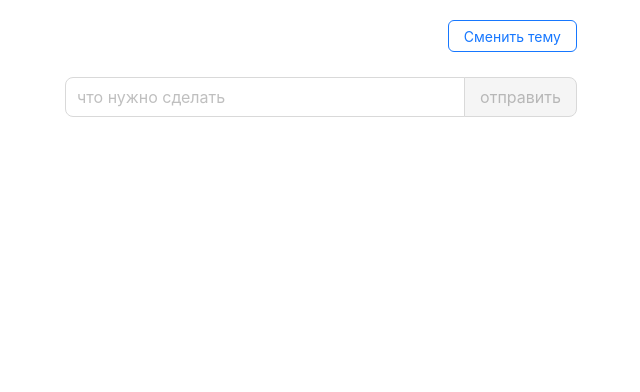
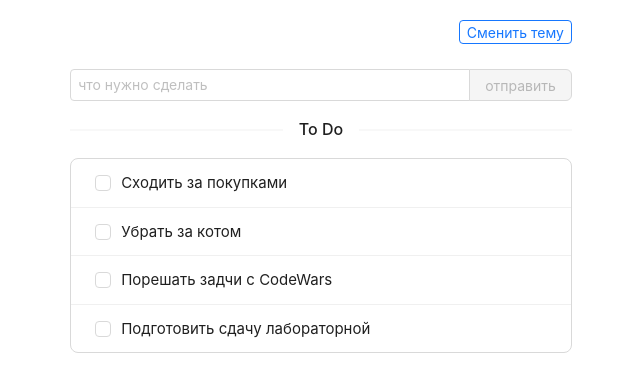
Before and after one commit to walkerman-on/to-do-app, a React (Create React App) app: page / in a window 1280 px wide. Shown: the top 392 px of the page, without its empty margins (319-959 px from the left). Built offline with nearby package versions, Linux system fonts and the light colour scheme.

Commit message:
Make adding toDoItem

```diff
--- a/src/App.js
+++ b/src/App.js
@@ -1,16 +1,46 @@
 import "./styles/App.css"
-import react, { useState } from "react"
-import { Input, Button, Space } from "antd"
-import { UserOutlined, QuestionOutlined } from "@ant-design/icons"
+import React from "react"
+import { useState } from "react"
+import {
+	Input,
+	Button,
+	Avatar,
+	Space,
+	Divider,
+	List,
+	Checkbox,
+	message,
+} from "antd"
+import { UserOutlined } from "@ant-design/icons"
 
 function App() {
-	const [toDoInput, setToDoInput] = useState({ status: true, text: "" })
+	const [toDoInput, setToDoInput] = useState({
+		status: true,
+		text: "",
+		id: null,
+	})
+	const [toDoItems, setToDoItems] = useState([
+		"Сходить за покупками",
+		"Убрать за котом",
+		"Порешать задчи с CodeWars",
+		"Подготовить сдачу лабораторной",
+	])
 
 	const pushToDo = (e) => {
 		e.preventDefault()
 		setToDoInput({ ...toDoInput, text: "" })
-		console.log(toDoInput.text)
+		setToDoItems([...toDoItems, toDoInput.text])
+		messageApi.open({
+			type: "success",
+			content: "Добавлено в список",
+			duration: 1,
+		})
 	}
+
+	const deleteToDo = (e) => {
+		e.preventDefault()
+	}
+	const [messageApi, contextHolder] = message.useMessage()
 
 	return (
 		<div className="App">
@@ -18,31 +48,48 @@ function App() {
 				style={{
 					display: "flex",
 					justifyContent: "flex-end",
+					alignItems: "center",
 					paddingBottom: "25px",
 				}}
 			>
-				<Button type="primary" ghost>
+				<Button size="small" type="primary" ghost>
 					Сменить тему
 				</Button>
 			</nav>
+
 			<Space.Compact>
 				<Input
 					placeholder="что нужно сделать"
 					value={toDoInput.text}
 					onChange={(e) => setToDoInput({ ...toDoInput, text: e.target.value })}
 					onKeyPress={(e) => (e.key === "Enter" ? pushToDo(e) : "")}
-					size="large"
+					size="small"
 					style={{ minWidth: "400px" }}
 				/>
+				{contextHolder}
 				<Button
 					type="primary"
 					disabled={toDoInput.text === "" ? true : ""}
 					onClick={pushToDo}
-					size="large"
+					size="medium"
 				>
 					отправить
 				</Button>
 			</Space.Compact>
+			<Divider orientation="center">To Do</Divider>
+			<List
+				size="medium"
+				bordered
+				dataSource={toDoItems}
+				renderItem={(item) => (
+					<List.Item style={{ fontSize: "15px" }}>
+						<Space wrap size={10}>
+							<Checkbox></Checkbox>
+							{item}
+						</Space>
+					</List.Item>
+				)}
+			/>
 		</div>
 	)
 }
```
